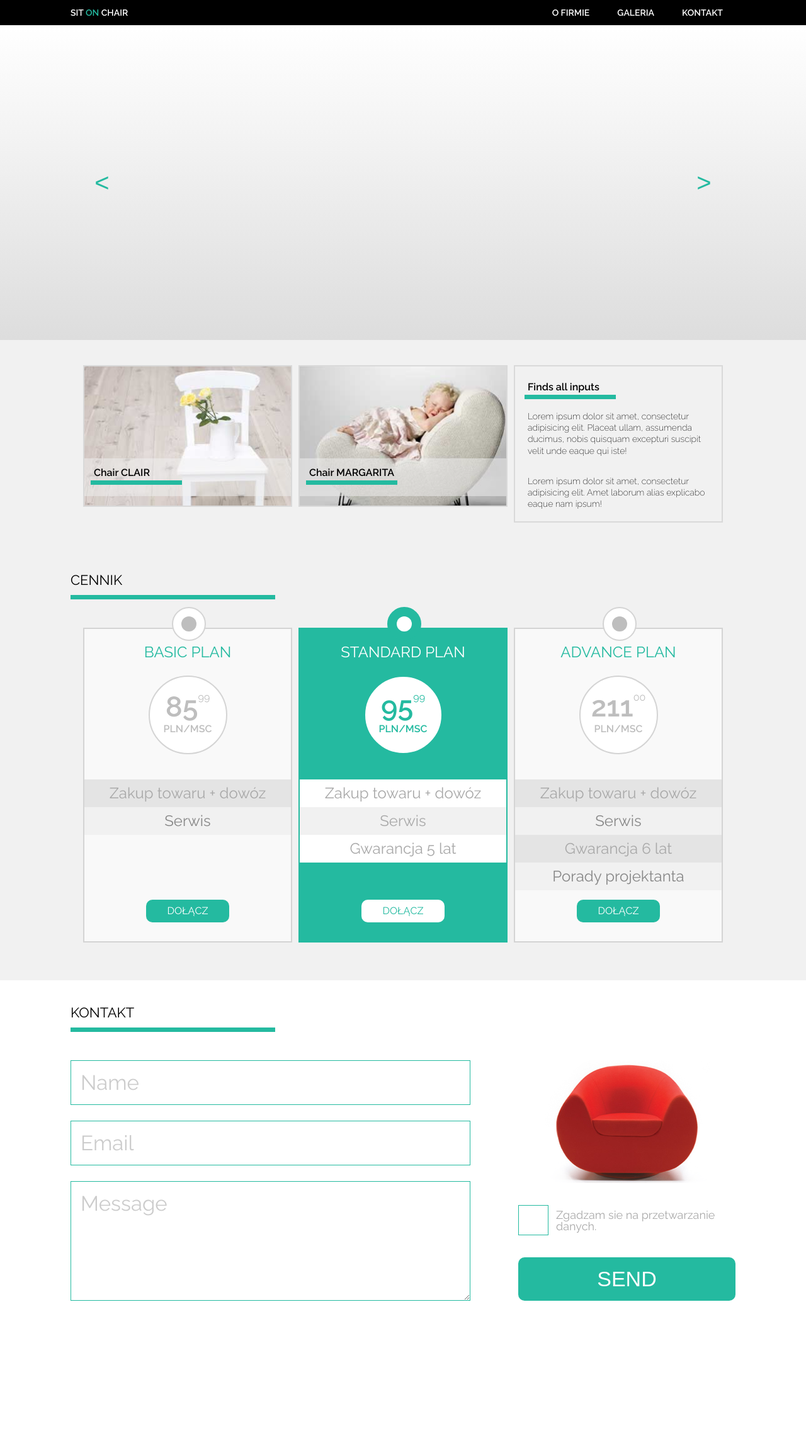
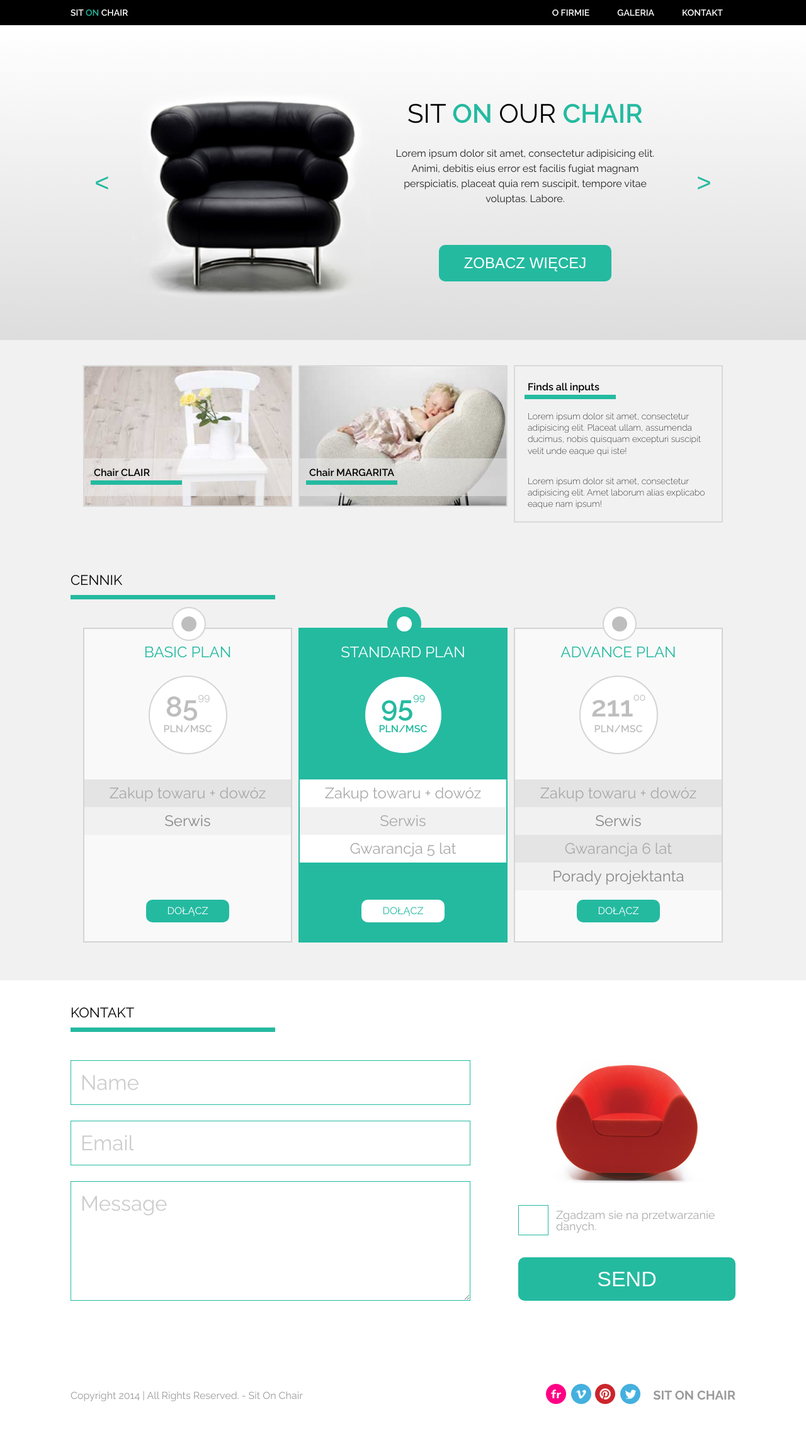
Before and after one commit to rpanasiuk/HTML-CSS-Layout, a plain HTML site: page index.html in a window 1280 px wide. Shown: the whole page at 63% size. Before the commit the page ends 2134 px from the top, so only its background shows below. Drawn offline with Linux system fonts and the light colour scheme.

Commit message:
Added slider.

```diff
--- a/css/style.css
+++ b/css/style.css
@@ -1,5 +1,3 @@
-/*font-family: 'Raleway', sans-serif;*/
-
 :root {
 	--color: #24BAA0;
 }
@@ -59,13 +57,17 @@ body {
 /*----    LAYOUT    ------*/
 /*------------------------*/
 
+
+/*---------------------------------------------*/
+/*---------------page-header-------------------*/
+/*---------------------------------------------*/
+
 .page-header {
 	height: 40px;
 	background: #000;
 	z-index: 1000;
 	position: relative;
 }
-.page-header .container {}
 
 .page-logo {
 	display: inline-block;
@@ -86,7 +88,7 @@ body {
 .page-nav {
 	float: right;
 }
-.page-nav-list {}
+
 .page-nav-list-el {
 	position: relative;
 	display: inline-block;
@@ -105,8 +107,6 @@ body {
 .page-nav-list-link:hover {
 	color: var(--color);
 }
-
-
 
 .page-nav-sublist {
 	opacity: 0;
@@ -148,7 +148,6 @@ body {
 	background: transparent;
 }
 
-.page-nav-sublist-el {}
 .page-nav-sublist-link {
 	display: block;
 	color: #fff;
@@ -159,13 +158,14 @@ body {
 
 }
 
-
+/*---------------------------------------------*/
+/*---------------main-contact------------------*/
+/*---------------------------------------------*/
 
 .main-contact {
 	padding: 40px 0;
 }
 
-.form {}
 .form-row {
 	margin-bottom: 25px;
 }
@@ -280,23 +280,19 @@ body {
 	cursor: pointer;
 }
 
-
-
-
-
-
-
-
+/*---------------------------------------------*/
+/*---------------main-banner-------------------*/
+/*---------------------------------------------*/
 
 .main-banner {
 	background: linear-gradient(#fff, #ddd);
-
 }
 
 .banner {
 	height: 500px;
 	position: relative;
 }
+
 .banner-prev,
 .banner-next {
 	position: absolute;
@@ -326,7 +322,7 @@ body {
 	position: relative;
 }
 .banner-slide {
-	position: relative;
+	position: absolute;
 	left: 0;
 	top: 0;
 	width: 100%;
@@ -336,23 +332,57 @@ body {
 	transition: 0.5s all;
 }
 
-.banner-slide-active {
+.banner-slide--active {
 	opacity: 1;
 	z-index: 2;
 }
 
+.banner-slide-image {
+	padding-top: 55px;
+	margin-left: -20px;
+	display: inline-block;
+	float: left;
+	width: 50%;
+	height: auto;
+}
 
+.banner-slide-box {
+	width: 50%;
+	display: inline-block;
+	float: left;
+	text-align: center;
+}
 
+.banner-slide-box-title {
+	font-size: 42px;
+	text-transform: uppercase;
+	padding: 120px 0 30px 0;
+	font-weight: 400;
+}
 
+.banner-slide-box-title span {
+	font-weight: 600;
+	color: var(--color);
+}
 
+.banner-slide-box-text {
+	color: #222;
+	font-size: 16px;
+	line-height: 1.5em;
+	padding-bottom: 30px;
+	text-align: center;
 
+}
 
-
-
+.banner-slide-box-btn {
+	padding: 15px 40px;
+	font-size: 24px;
+	width: auto;
+}
 
 
 /*---------------------------------------------*/
-/*---------------main offer--------------------*/
+/*---------------main-offer--------------------*/
 /*---------------------------------------------*/
 
 
@@ -519,7 +549,7 @@ body {
 }
 
 /*---------------------------------------------*/
-/*---------------main category-----------------*/
+/*---------------main-category-----------------*/
 /*---------------------------------------------*/
 
 .main-categories {
@@ -531,6 +561,7 @@ body {
 	padding: 0 15px;
 	display: flex;
 }
+
 .main-categories .col-1-3 {
 	width: 33.3333333333333333%;
 	padding: 0 5px;
@@ -618,3 +649,77 @@ body {
 	top: 20px;
 	left: -5px;
 }
+
+/*---------------------------------------------*/
+/*---------------page-footer-------------------*/
+/*---------------------------------------------*/
+
+
+.page-footer {
+    padding-top: 50px;
+    padding-bottom: 50px;
+}
+
+.page-footer .container {
+	position: relative;
+	height: 50px;
+}
+
+.page-footer .copyright {
+	display: inline-block;
+    font-size: 16px;
+    color: #9B9B9B;
+    line-height:35px;
+    position: absolute;
+    left: 0;
+    bottom: 0;
+}
+
+.page-footer .social-icons {
+	display: inline-block;
+	position: absolute;
+    right: 150px;
+    bottom: 0;
+}
+
+.page-footer .footer-logo {
+	display: inline-block;
+    font-size: 20px;
+    font-family: 'Raleway', sans-serif;
+    text-transform: uppercase;
+    font-weight: bold;
+    color: #9B9B9B;
+    line-height: 35px;
+    position: absolute;
+    right: 0;
+    bottom: 0;
+}
+
+.social-icons li {
+    display: inline-block;
+}
+
+.social-icons li .social {
+    width: 35px;
+    height: 35px;
+    text-indent: -999px;
+    overflow: hidden;
+    text-align: left;
+    display: inline-block;
+}
+
+.social-icons .social-flickr {
+    background: url(../images/flickr.png) no-repeat;
+}
+
+.social-icons .social-vimeo {
+    background: url(../images/vimeo.png) no-repeat;
+}
+
+.social-icons .social-pinterest {
+    background: url(../images/pinterest.png) no-repeat;
+}
+
+.social-icons .social-twitter {
+    background: url(../images/twitter.png) no-repeat;
+}
--- a/index.html
+++ b/index.html
@@ -60,10 +60,36 @@
 					&gt;
 				</button>
 
-				<div class="banner-slides">
-					<div class="banner-slide banner-slide-active"></div>
-					<div class="banner-slide"></div>
-				</div>
+				<ul class="banner-slides">
+					<li class="banner-slide">
+						<img class="banner-slide-image" src="images/black_chair.png" alt="Banner photo">
+						<div class="banner-slide-box">
+							<h2 class="banner-slide-box-title">
+								Sit <span>on </span>our<span> chair</span>
+							</h2>
+							<p class="banner-slide-box-text">
+								Lorem ipsum dolor sit amet, consectetur adipisicing elit. Animi, debitis eius error est facilis fugiat magnam perspiciatis, placeat quia rem suscipit, tempore vitae voluptas. Labore.
+							</p>
+							<button class="btn banner-slide-box-btn">
+								Zobacz więcej
+							</button>
+						</div>
+					</li>
+					<li class="banner-slide">
+						<img class="banner-slide-image" src="images/red_chair.png" alt="Banner photo">
+						<div class="banner-slide-box">
+							<h2 class="banner-slide-box-title">
+								Sit <span>on </span>our<span> chair</span>
+							</h2>
+							<p class="banner-slide-box-text">
+								Lorem ipsum dolor sit amet, consectetur adipisicing elit. Animi, debitis eius error est facilis fugiat magnam perspiciatis, placeat quia rem suscipit, tempore vitae voluptas. Labore.
+							</p>
+							<button class="btn banner-slide-box-btn">
+								Zobacz więcej
+							</button>
+						</div>
+					</li>
+				</ul>
 			</div>
 		</div>
 	</section>
@@ -204,5 +230,26 @@
 			</form>
 		</div>
 	</section>
+
+	<footer class="page-footer">
+        <div class="container clearfix">
+            <small class="copyright">
+                Copyright 2014 | All Rights Reserved. - Sit On Chair
+            </small>
+
+            <ul class="social-icons">
+                <li><a class="social social-flickr" href="">Flickr</a></li>
+                <li><a class="social social-vimeo" href="">Vimeo</a></li>
+                <li><a class="social social-pinterest" href="">Pinterest</a></li>
+                <li><a class="social social-twitter" href="">Twitter</a></li>
+            </ul>
+
+            <small class="footer-logo">
+                Sit <span>On</span> Chair
+            </small>
+        </div>
+    </footer>
+
+<script type="text/javascript" src="js/app.js"></script>
 </body>
 </html>
--- /dev/null
+++ b/js/app.js
@@ -0,0 +1,47 @@
+function init() {
+	// Buttons
+	const nextButton = document.querySelector('.banner-next');
+	const prevButton = document.querySelector('.banner-prev');
+
+	// Actual image index
+	let pictureIndex = 0;
+
+	// Images list
+	const imagesList = document.querySelectorAll('.banner-slides li');
+
+	// Init layout settings
+	const actualImage = imagesList[0];
+	imagesList[pictureIndex].classList.add('banner-slide--active');
+
+	function prevElement(event) {
+		pictureIndex--;
+
+		if (pictureIndex >= 0) {
+			imagesList[pictureIndex + 1].classList.remove('banner-slide--active');
+			imagesList[pictureIndex].classList.add('banner-slide--active');
+		} else {
+			imagesList[pictureIndex + 1].classList.remove('banner-slide--active');
+			pictureIndex = imagesList.length - 1;
+			imagesList[pictureIndex].classList.add('banner-slide--active');
+		}
+	}
+
+	function nextElement(event) {
+		pictureIndex++;
+
+		if (pictureIndex < imagesList.length) {
+			imagesList[pictureIndex - 1].classList.remove('banner-slide--active');
+			imagesList[pictureIndex].classList.add('banner-slide--active');
+		} else {
+			imagesList[pictureIndex - 1].classList.remove('banner-slide--active');
+			pictureIndex = 0;
+			imagesList[pictureIndex].classList.add('banner-slide--active');
+		}
+	}
+
+	nextButton.addEventListener('click', nextElement)
+	prevButton.addEventListener('click', prevElement)
+
+}
+
+document.addEventListener('DOMContentLoaded', init);
```
